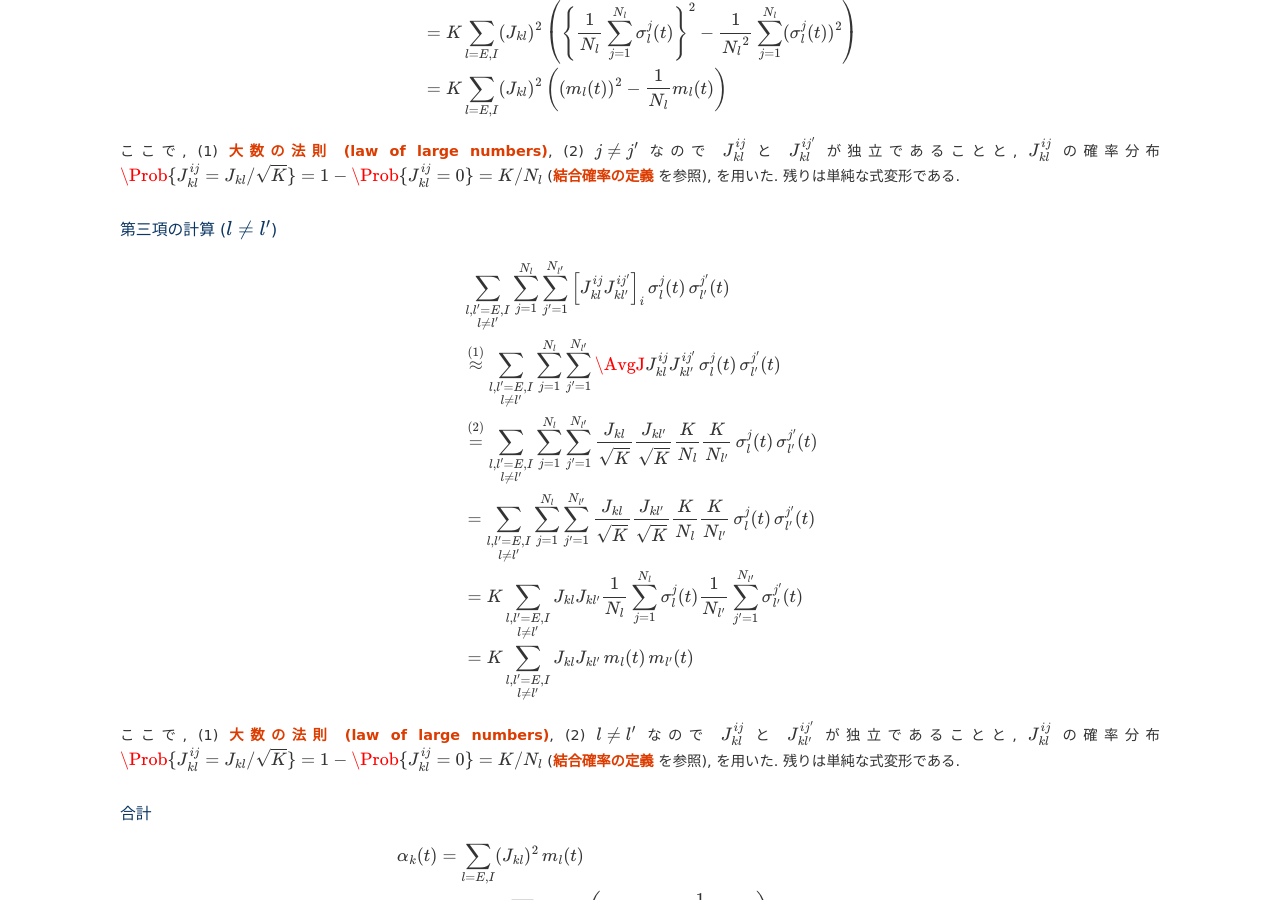
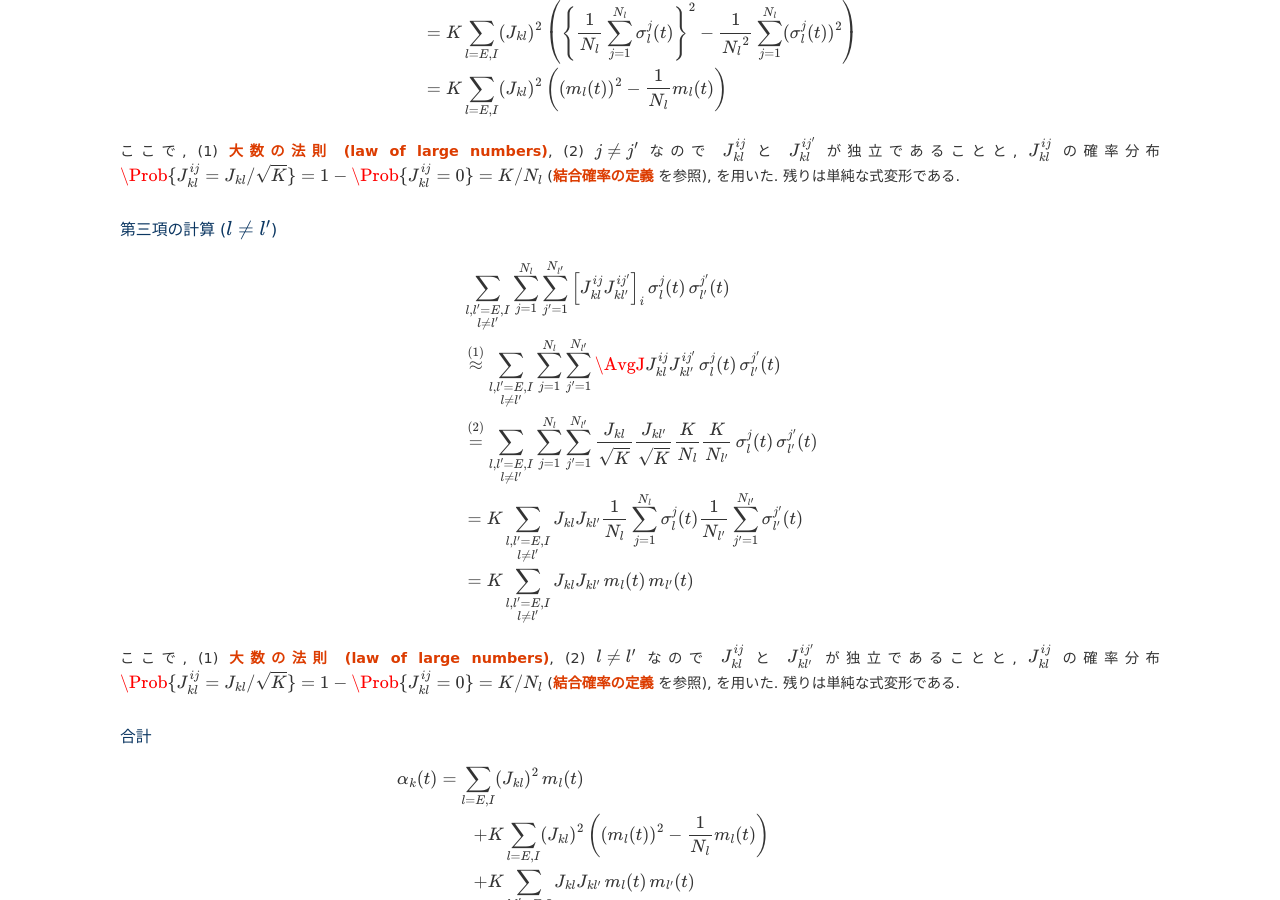
Before and after one commit to tkf/balance-tutorial-ja, a Sphinx documentation site: the page built from source/binary_network/fluctuations_of_input.rst, in a window 1280 px wide and 900 px high, scrolled down 3508 px. Built offline with Sphinx 7.4.7, drawn with Linux system fonts in a browser that asks for light colours; formulas are drawn with MathJax 3.

Commit message:
重複していた式を削除

```diff
--- a/source/binary_network/fluctuations_of_input.rst
+++ b/source/binary_network/fluctuations_of_input.rst
@@ -386,13 +386,6 @@
      \, \sigma_l^j(t) \, \sigma_{l'}^{j'}(t)
    \\
    & =
-     \sum_{\substack{l, l' = E, I \\ l \neq l'}}
-     \sum_{j=1}^{N_l} \sum_{j'=1}^{N_{l'}}
-     \frac{J_{kl}}{\sqrt K} \frac{J_{kl'}}{\sqrt K}
-     \frac{K}{N_l} \frac{K}{N_{l'}}
-     \, \sigma_l^j(t) \, \sigma_{l'}^{j'}(t)
-   \\
-   & =
      K
      \sum_{\substack{l, l' = E, I \\ l \neq l'}}
      J_{kl} J_{kl'}
```
